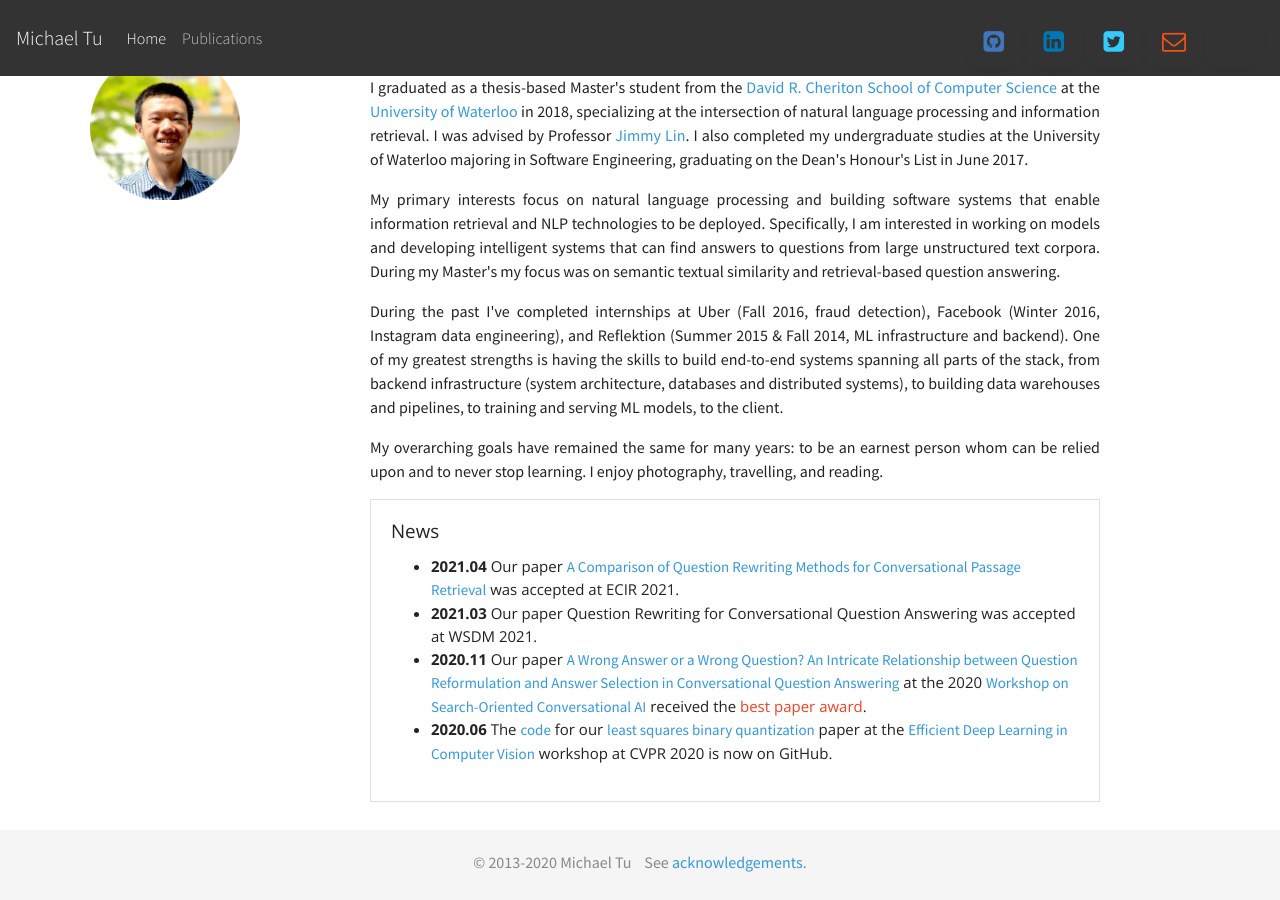
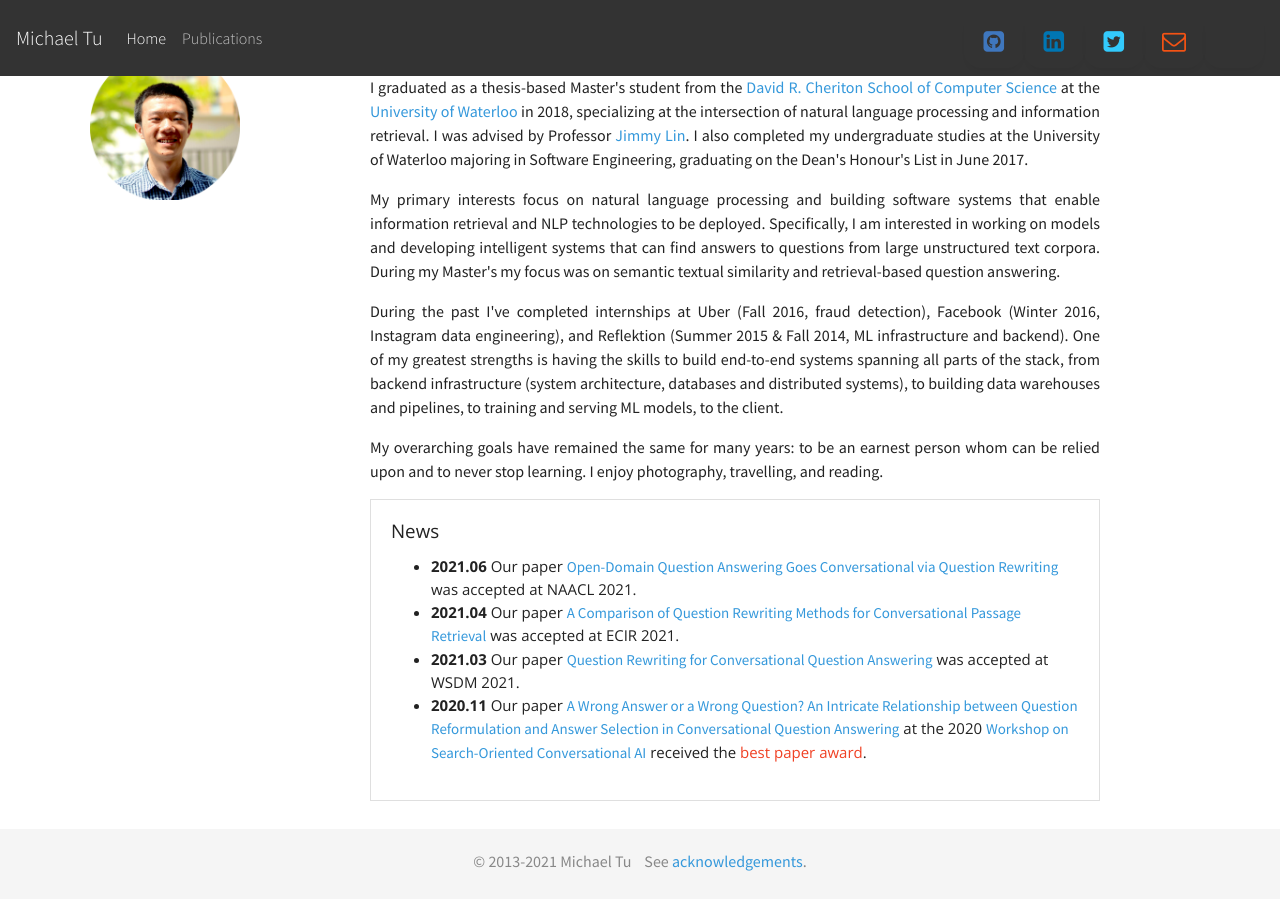
Before and after one commit to tuzhucheng/tuzhucheng.github.io, a Jekyll site: the page built from index.html, in a window 1280 px wide and 900 px high, scrolled down 62 px. Built offline with Jekyll 4.4.1, drawn with Linux system fonts in a browser that asks for light colours; nearby versions of some CDN libraries; some web fonts are replaced; comment, search, counter and statistics services are not loaded; a style sheet for code colours, icons or effects is not loaded.

```diff
--- a/_includes/footer.html
+++ b/_includes/footer.html
@@ -1,6 +1,6 @@
 <div class="footer">
   <div class="container">
-    <p class="text-muted text-center">&copy; 2013-2020 Michael Tu&nbsp;&nbsp;&nbsp;
+    <p class="text-muted text-center">&copy; 2013-2021 Michael Tu&nbsp;&nbsp;&nbsp;
       See <a href="/acknowledgements/">acknowledgements</a>.</p>
   </div>
 </div>
--- a/index.html
+++ b/index.html
@@ -43,10 +43,10 @@
               <div class="card-body">
                 <h5 class="card-title">News</h5>
                 <ul>
+                  <li><span class="font-weight-bold">2021.06</span> Our paper <a href="https://www.aclweb.org/anthology/2021.naacl-main.44/" target="_blank">Open-Domain Question Answering Goes Conversational via Question Rewriting</a> was accepted at NAACL 2021.</li>
                   <li><span class="font-weight-bold">2021.04</span> Our paper <a href="https://link.springer.com/chapter/10.1007/978-3-030-72240-1_43" target="_blank">A Comparison of Question Rewriting Methods for Conversational Passage Retrieval</a> was accepted at ECIR 2021.</li>
-                  <li><span class="font-weight-bold">2021.03</span> Our paper <a href="https://dl.acm.org/doi/10.1145/3437963.3441748" target="_blank"></a>Question Rewriting for Conversational Question Answering was accepted at WSDM 2021.</li>
+                  <li><span class="font-weight-bold">2021.03</span> Our paper <a href="https://dl.acm.org/doi/10.1145/3437963.3441748" target="_blank">Question Rewriting for Conversational Question Answering</a> was accepted at WSDM 2021.</li>
                   <li><span class="font-weight-bold">2020.11</span> Our paper <a href="https://www.aclweb.org/anthology/2020.scai-1.2/" target="_blank">A Wrong Answer or a Wrong Question? An Intricate Relationship between Question Reformulation and Answer Selection in Conversational Question Answering</a> at the 2020 <a href="https://scai.info" target="_blank">Workshop on Search-Oriented Conversational AI</a> received the <span class="text-danger">best paper award</span>.</li>
-                  <li><span class="font-weight-bold">2020.06</span> The <a href="https://github.com/apple/ml-quant/" target="_blank">code</a> for our <a href="https://arxiv.org/abs/2001.02786" target="_blank">least squares binary quantization</a> paper at the <a href="https://workshop-edlcv.github.io" target="_blank">Efficient Deep Learning in Computer Vision</a> workshop at CVPR 2020 is now on GitHub.</li>
                 </ul>
               </div>
             </div>
```
Also changed, not shown: _data/publications.yml (+10 -18 lines).
